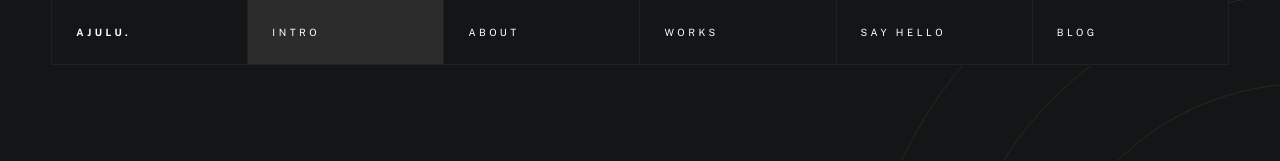
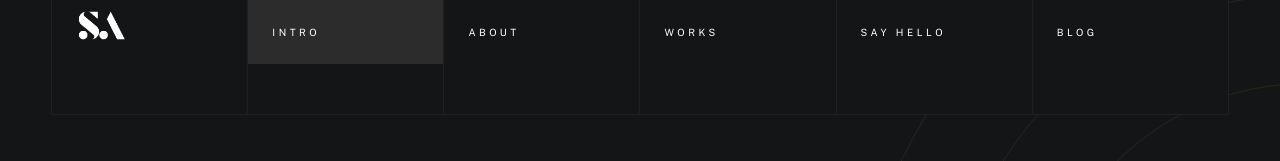
Before and after one commit to stephenajulu/stephenajulu6, a plain HTML site: page index.html in a window 1280 px wide. Shown: the top 161 px of the page. Drawn offline with nearby package versions, Linux system fonts and the light colour scheme; a web font is replaced by a local one.

Commit message:
Update index.html

```diff
--- a/index.html
+++ b/index.html
@@ -165,14 +165,14 @@
         <header class="s-header">
 
             <div class="header-mobile">
-                <span class="mobile-home-link"><a href="index.html"><img src="logo.png"></a></span>
+                <span class="mobile-home-link"><a href="index.html"><img src="logo.png" width="50px"></a></span>
                 <a class="mobile-menu-toggle" href="#0"><span>Menu</span></a>
             </div>
 
             <div class="row wide main-nav-wrap">
                 <nav class="column lg-12 main-nav">
                     <ul>
-                        <li style="font-weight:900;"><a style="font-weight:900;" href="index.html" class="home-link">Ajulu.</a></li>
+                        <li style="font-weight:900;"><a style="font-weight:900;" href="index.html" class="home-link"><img src="logo.png" width="50px"></a></li>
                         <li class="current"><a href="#intro" class="smoothscroll">Intro</a></li>
                         <li><a href="#about" class="smoothscroll">About</a></li>
                         <li><a href="#works" class="smoothscroll">Works</a></li>
```
